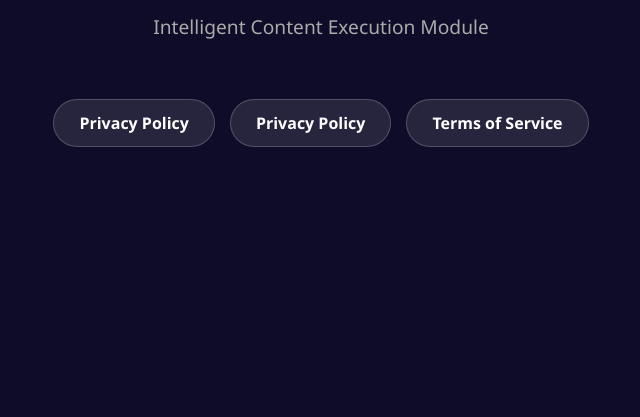
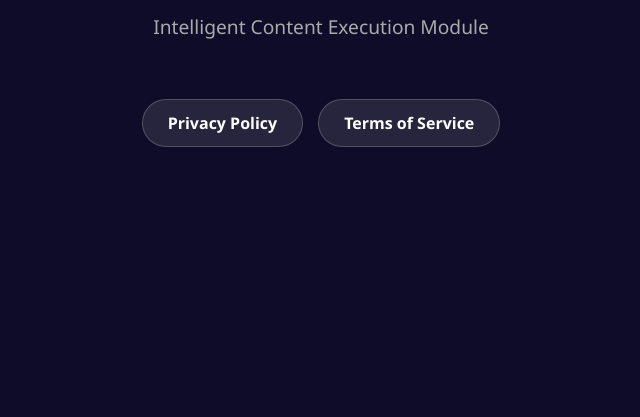
Before and after one commit to ykuznetsovdeveloper-pixel/SYNAPSE-, a plain HTML site: page index.html in a window 1280 px wide. Shown: the part 383-800 px from the top of the page, without its empty margins (319-959 px from the left). Drawn offline with Linux system fonts and the light colour scheme.

Commit message:
index.html

```diff
--- a/index.html
+++ b/index.html
@@ -62,9 +62,9 @@
     <p>Intelligent Content Execution Module</p>
 
     <div class="btn-container">
-        <a href="https://docs.google.com/document/d/1Ab2WC6egIWsyaWxQH12a8gM2t31NapWORcGU_IQIYng/edit?usp=sharing" target="_blank" class="btn">Privacy Policy</a>
-        <a href="https://docs.google.com/document/d/1Ab2WC6egIWsyaWxQH12a8gM2t31NapWORcGU_IQIYng/edit?usp=sharing" target="_blank" class="btn">Privacy Policy</a>
-        <a href="https://docs.google.com/document/d/1S3tmLnrpNQwIVu34xxHDNgmykbpRR_b5d6017B8K8Ao/edit?usp=sharing" target="_blank" class="btn">Terms of Service</a>
+        <a href="https://docs.google.com/document/d/e/2PACX-1vTscgfEThJZqSDwMvQwZnexH4sbpAlEWGUP-CEkxYyPi3DPZ5Mn7l_PlIge8MFefsimnGcXeR4Ok5rh/pub" target="_blank" class="btn">Privacy Policy</a>
+
+        <a href="https://docs.google.com/document/d/e/2PACX-1vQuNJ3JNQnh2xjHjx6CooKzQ-LjJKtMUG2480eaM1TmtBXFvVshXpXbEXCJvcwOdtqMZA8dD-XHvdaF/pub" target="_blank" class="btn">Terms of Service</a>
     </div>
 
 </body>
```
